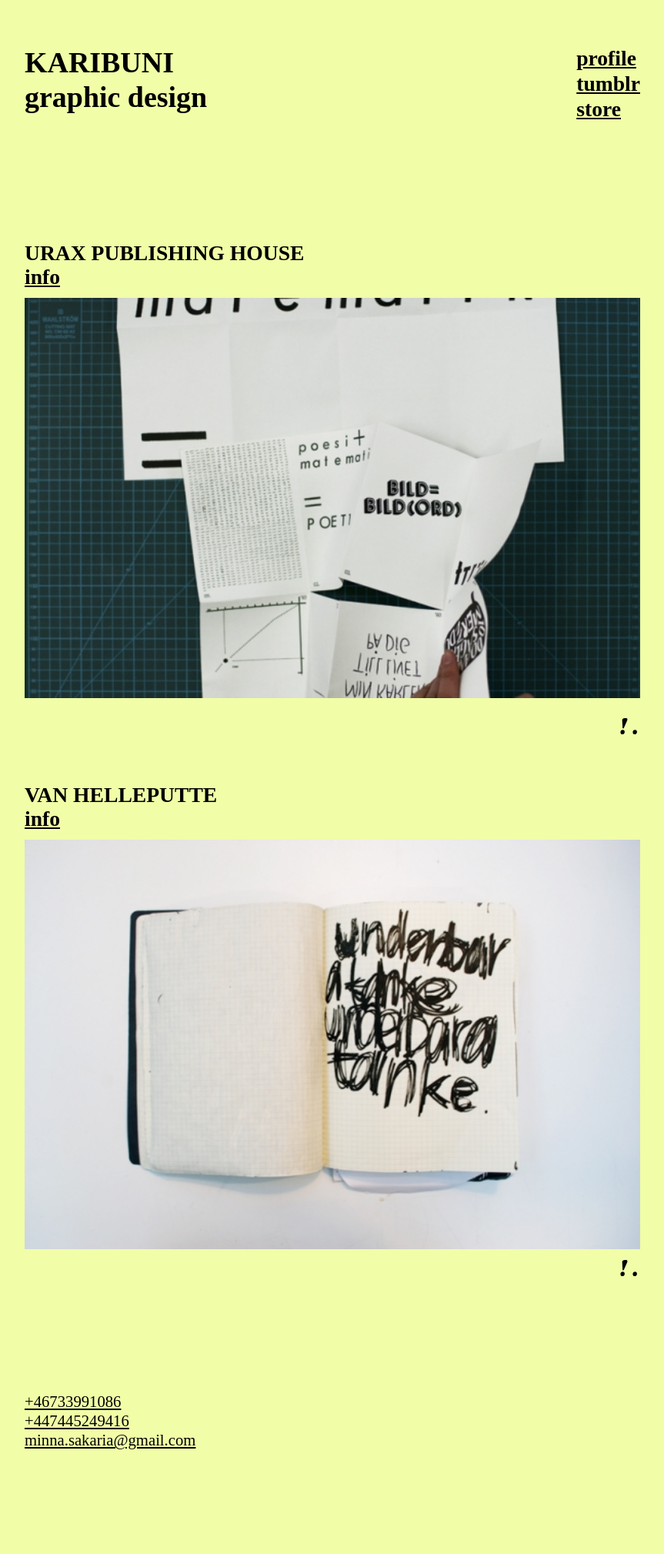
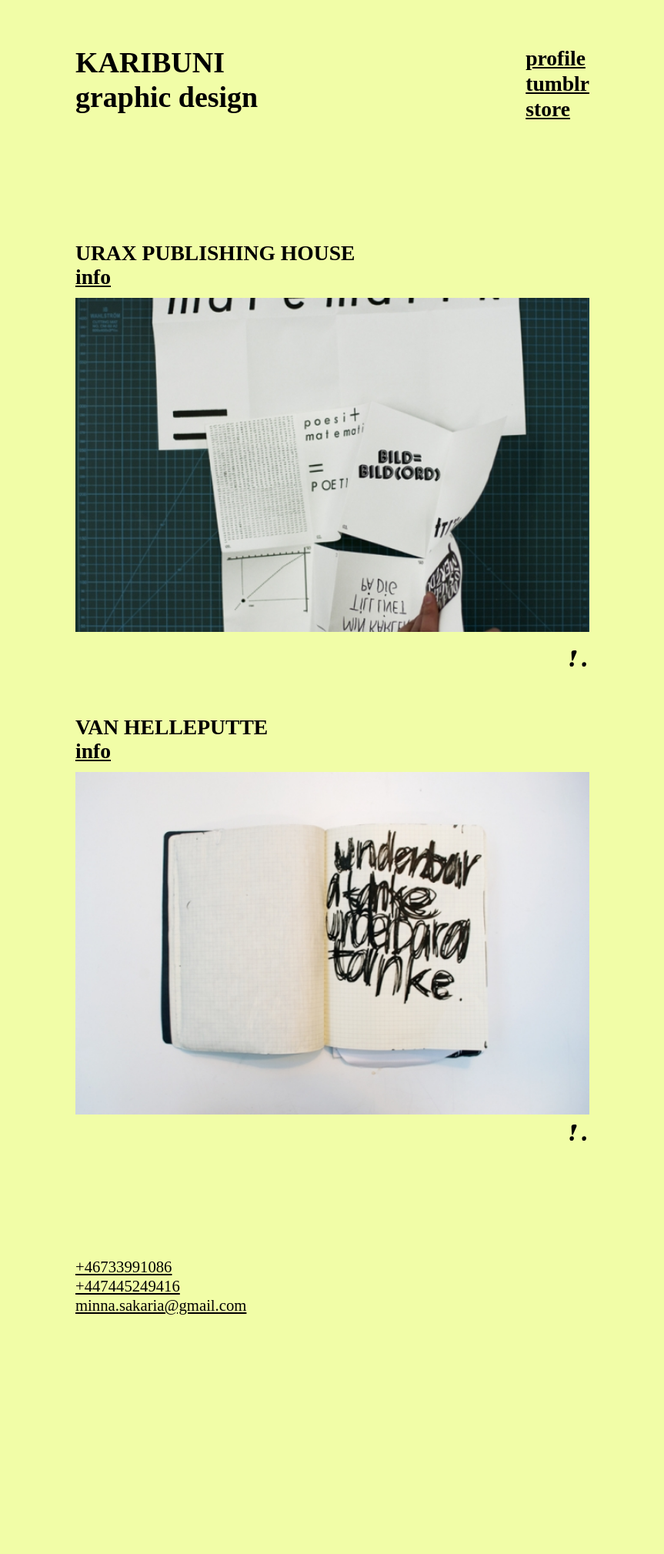
Before and after one commit to patrikax/patrikax.github.io, a Jekyll site: the page built from index.html, in a window 1280 px wide. Shown: the whole page at 77% size, without its empty margins (208-1071 px from the left). Built offline with Jekyll 4.4.1, drawn with Linux system fonts in a browser that asks for light colours; Markdown is read by kramdown in place of the engine named in the settings; after the commit the page ends 1843 px from its top, so only the background shows below that.

Commit message:
new maxwidth

```diff
--- a/css/main.css
+++ b/css/main.css
@@ -63,7 +63,7 @@ a:visited { }
 .site {
   font-size: 115%;
   text-align: justify;
-  max-width: 800px;
+  max-width: 668px;
   margin: 4.25em auto 2em;
   padding: 0 1em;
   line-height: 120%;
```
Also changed, not shown: 1 other file.
